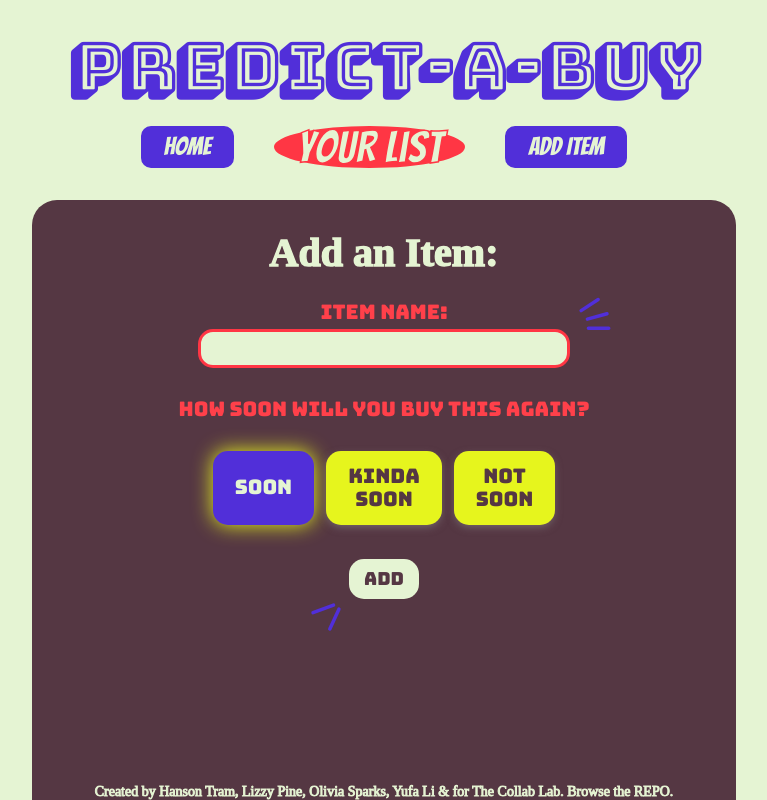
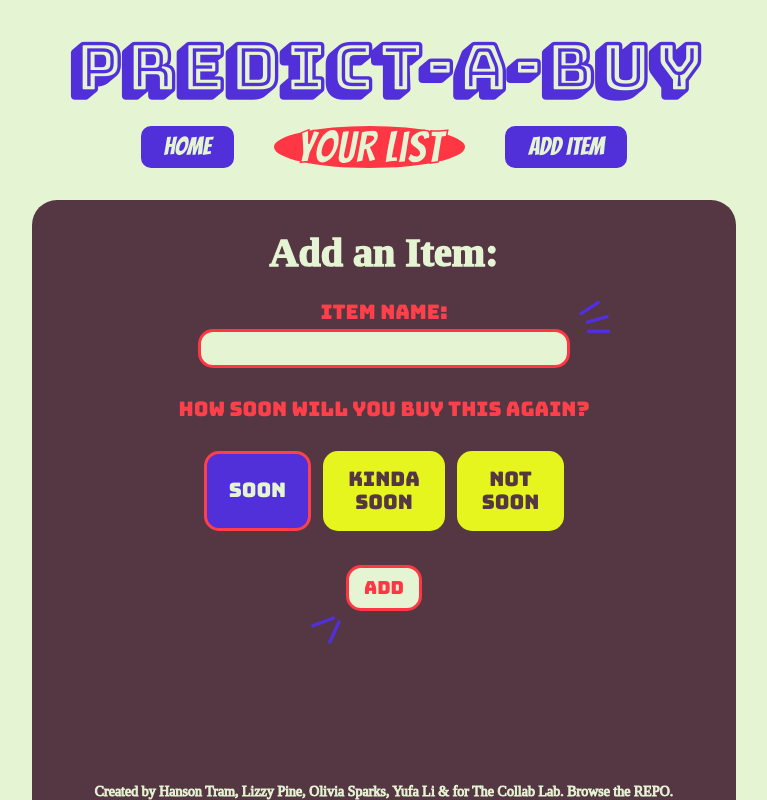
Before and after one commit to the-collab-lab/tcl-61-smart-shopping-list, a React (Vite) app: page /add-item in a window 1280 px wide. Shown: the whole page, without its empty margins (256-1023 px from the left). Built offline with nearby package versions, Linux system fonts and the light colour scheme; a web font is replaced by a local one.

Commit message:
Updated add item view and sass per PR comments

```diff
--- a/src/sass/_add-item-view.scss
+++ b/src/sass/_add-item-view.scss
@@ -43,13 +43,7 @@
 				input[type='radio']:checked + label {
 					background: $purple;
 					color: $light-green;
-					box-shadow: 0px 0px 20px $yellow;
-				}
-
-				legend {
-					font-family: $header-font;
-					font-size: 2rem;
-					color: #ff404a;
+					border-color: $red-dark;
 				}
 
 				label {
@@ -60,18 +54,20 @@
 					align-items: center;
 					background: $yellow;
 					color: $brown;
-					box-shadow: 0px 3px 10px -2px hsla(150, 5%, 65%, 0.5);
+					border: 3px solid transparent;
 					position: relative;
+					transition: 0.3s;
+					&:hover,
+					&:focus {
+						border-color: $purple;
+						background-color: $purple;
+						color: $light-green;
+					}
 				}
 			}
 		}
 
-		.add-item-btn {
-			border: 0;
-			color: $brown;
-		}
-
-		.add-item-btn::before {
+		button::before {
 			position: absolute;
 			bottom: -10%;
 			left: 35%;
--- a/src/sass/_fonts-general-styles.scss
+++ b/src/sass/_fonts-general-styles.scss
@@ -73,7 +73,8 @@ h2 {
 }
 
 //body fonts
-label {
+label,
+legend {
 	font-family: $header-font;
 	font-size: 2rem;
 	text-align: center;
--- a/src/views/AddItem.jsx
+++ b/src/views/AddItem.jsx
@@ -136,9 +136,7 @@ export function AddItem({ data, listToken }) {
 						</label>
 					</fieldset>
 				</div>
-				<button type="submit" className="add-item-btn">
-					Add
-				</button>
+				<button type="submit">Add</button>
 				<p>{submitStatus.value}</p>
 			</form>
 		</div>
```
